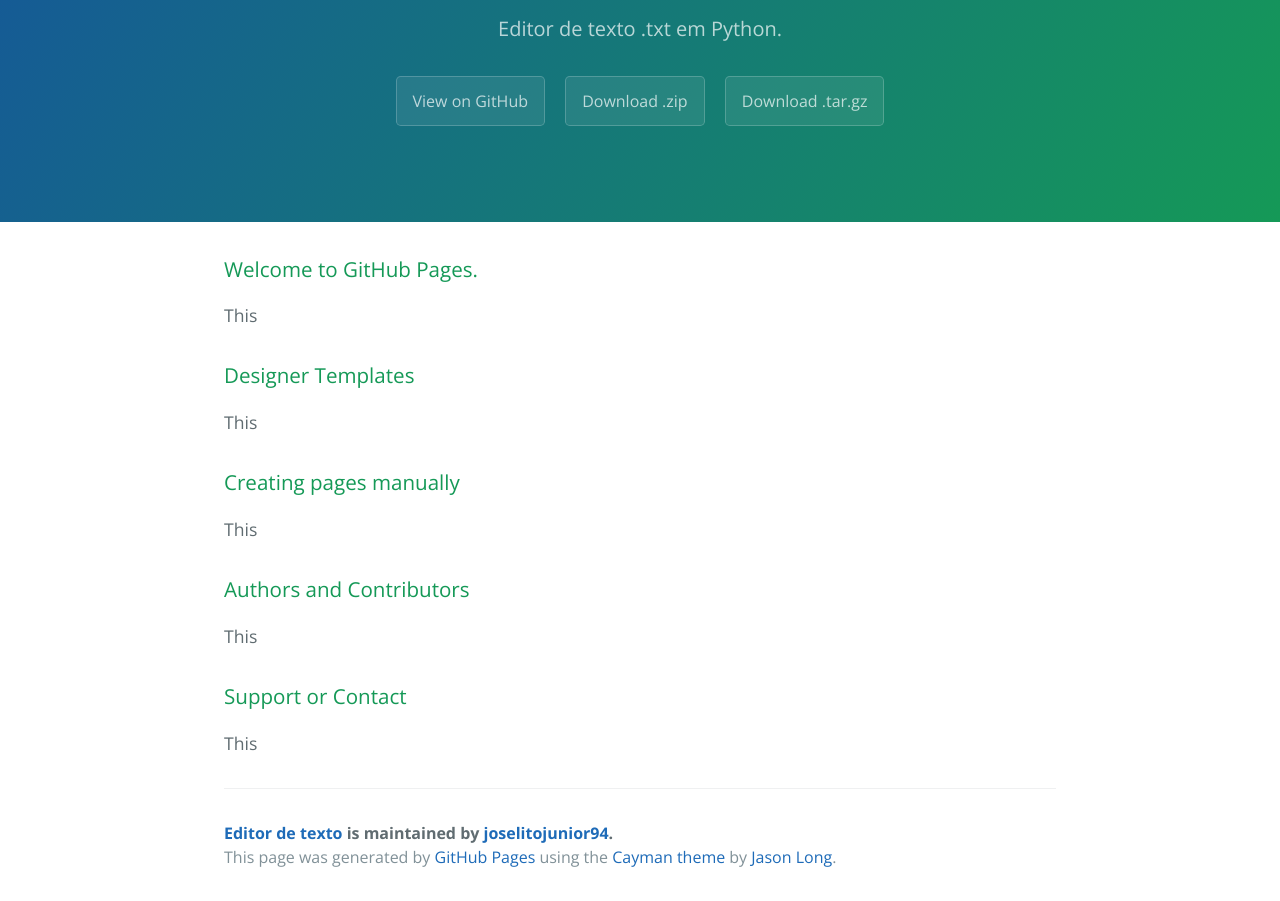
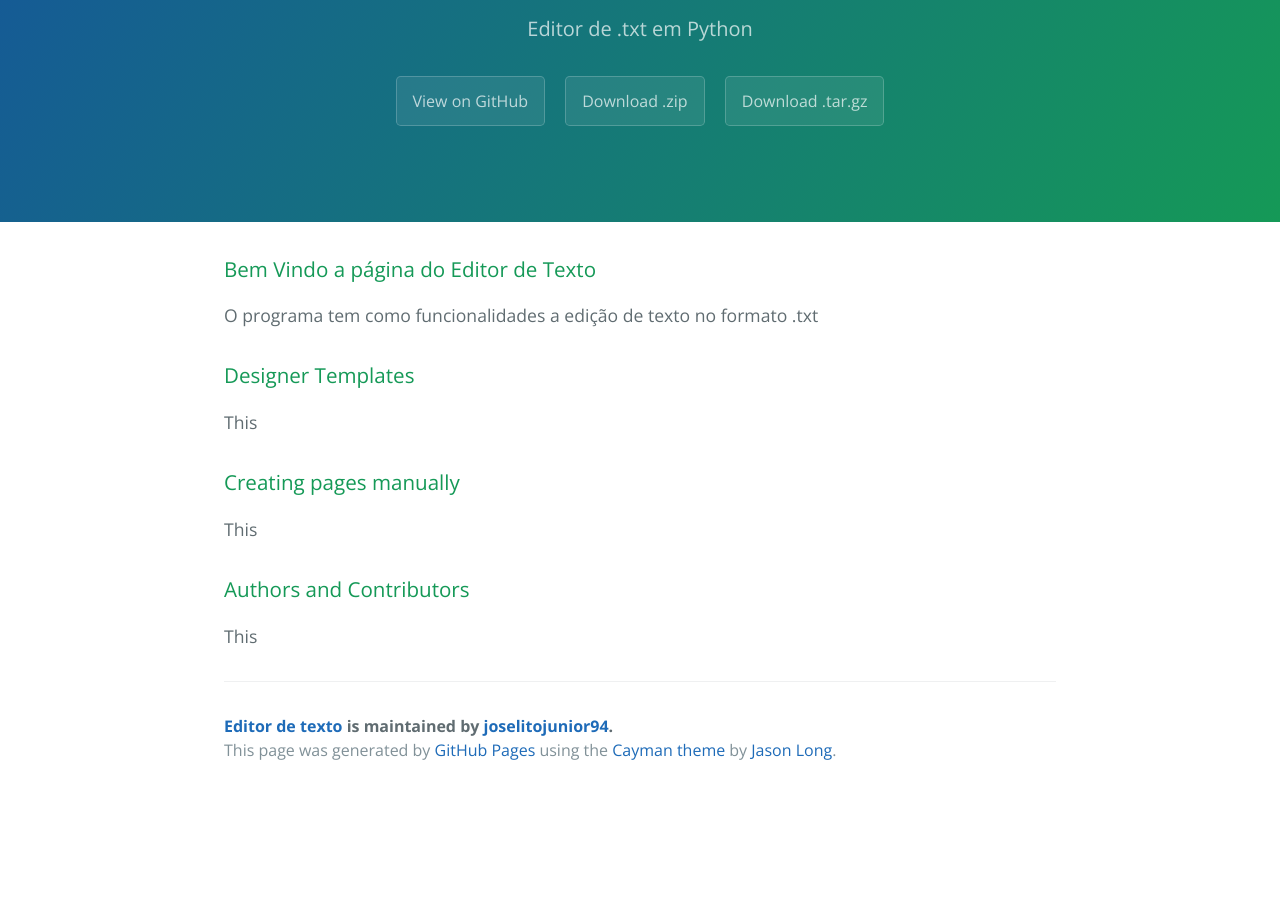
Before and after one commit to joselitojunior94/EditorDeTexto, a plain HTML site: page index.html in a window 1280 px wide. Shown: the part 161-1062 px from the top of the page. After the commit the page ends 955 px from the top, so only its background shows below. Drawn offline with nearby package versions, Linux system fonts and the light colour scheme.

Commit message:
Update index.html

```diff
--- a/index.html
+++ b/index.html
@@ -2,7 +2,7 @@
 <html lang="en-us">
   <head>
     <meta charset="UTF-8">
-    <title>Editor de texto by joselitojunior94</title>
+    <title>Editor de .txt em Python por Joselito Júnior</title>
     <meta name="viewport" content="width=device-width, initial-scale=1">
     <link rel="stylesheet" type="text/css" href="stylesheets/normalize.css" media="screen">
     <link href='https://fonts.googleapis.com/css?family=Open+Sans:400,700' rel='stylesheet' type='text/css'>
@@ -12,7 +12,7 @@
   <body>
     <section class="page-header">
       <h1 class="project-name">Editor de texto</h1>
-      <h2 class="project-tagline">Editor de texto .txt em Python.</h2>
+      <h2 class="project-tagline">Editor de .txt em Python </h2>
       <a href="https://github.com/joselitojunior94/EditorDeTexto" class="btn">View on GitHub</a>
       <a href="https://github.com/joselitojunior94/EditorDeTexto/zipball/master" class="btn">Download .zip</a>
       <a href="https://github.com/joselitojunior94/EditorDeTexto/tarball/master" class="btn">Download .tar.gz</a>
@@ -20,9 +20,9 @@
 
     <section class="main-content">
       <h3>
-<a id="welcome-to-github-pages" class="anchor" href="#welcome-to-github-pages" aria-hidden="true"><span aria-hidden="true" class="octicon octicon-link"></span></a>Welcome to GitHub Pages.</h3>
+<a id="welcome-to-github-pages" class="anchor" href="#welcome-to-github-pages" aria-hidden="true"><span aria-hidden="true" class="octicon octicon-link"></span></a>Bem Vindo a página do Editor de Texto</h3>
 
- <p>This</p>
+ <p>O programa tem como funcionalidades a edição de texto no formato .txt</p>
 <h3>
 <a id="designer-templates" class="anchor" href="#designer-templates" aria-hidden="true"><span aria-hidden="true" class="octicon octicon-link"></span></a>Designer Templates</h3>
 
@@ -34,10 +34,6 @@
 
 <h3>
 <a id="authors-and-contributors" class="anchor" href="#authors-and-contributors" aria-hidden="true"><span aria-hidden="true" class="octicon octicon-link"></span></a>Authors and Contributors</h3>
-
- <p>This</p>
-<h3>
-<a id="support-or-contact" class="anchor" href="#support-or-contact" aria-hidden="true"><span aria-hidden="true" class="octicon octicon-link"></span></a>Support or Contact</h3>
 
  <p>This</p>
 
```
